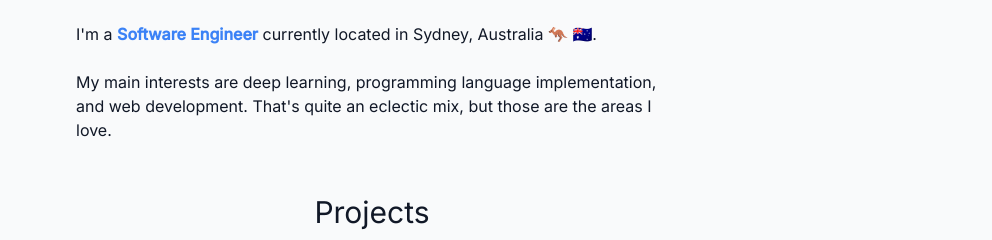
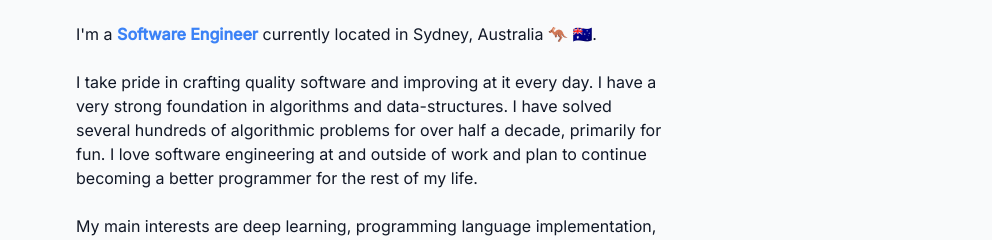
Before and after one commit to BlueBlazin/sanjeetdasharath.com, a Next.js app: page / in a window 1280 px wide. Shown: the part 254-494 px from the top of the page, without its empty margins (268-1260 px from the left). Built offline with nearby package versions, Linux system fonts and the light colour scheme.

Commit message:
add paragh

```diff
--- a/pages/index.jsx
+++ b/pages/index.jsx
@@ -43,6 +43,15 @@ export default function HomePage() {
           I&apos;m a{" "}
           <span className="font-semibold text-blue-500">Software Engineer</span>{" "}
           currently located in Sydney, Australia 🦘 🇦🇺.
+        </Paragraph>
+
+        <Paragraph>
+          I take pride in crafting quality software and improving at it every
+          day. I have a very strong foundation in algorithms and
+          data-structures. I have solved several hundreds of algorithmic
+          problems for over half a decade, primarily for fun. I love software
+          engineering at and outside of work and plan to continue becoming a
+          better programmer for the rest of my life.
         </Paragraph>
 
         <Paragraph>
```
